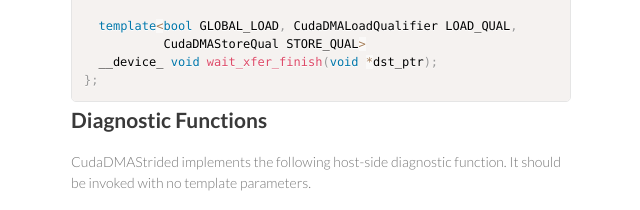
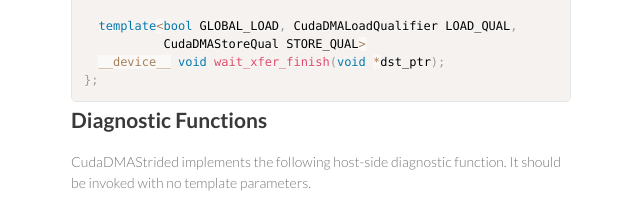
Before and after one commit to lightsighter/CudaDMA, a plain HTML site: page strided.html in a window 1280 px wide. Shown: the part 2181-2391 px from the top of the page, 499-1139 px from the left. Drawn offline with Linux system fonts and the light colour scheme.

Commit message:
Minor edits

```diff
--- a/strided.html
+++ b/strided.html
@@ -167,7 +167,7 @@ public:
 
   template&ltbool GLOBAL_LOAD, CudaDMALoadQualifier LOAD_QUAL,
            CudaDMAStoreQual STORE_QUAL&gt
-  __device_ void wait_xfer_finish(void *dst_ptr);
+  __device__ void wait_xfer_finish(void *dst_ptr);
 };
 </code></pre>
 
```
